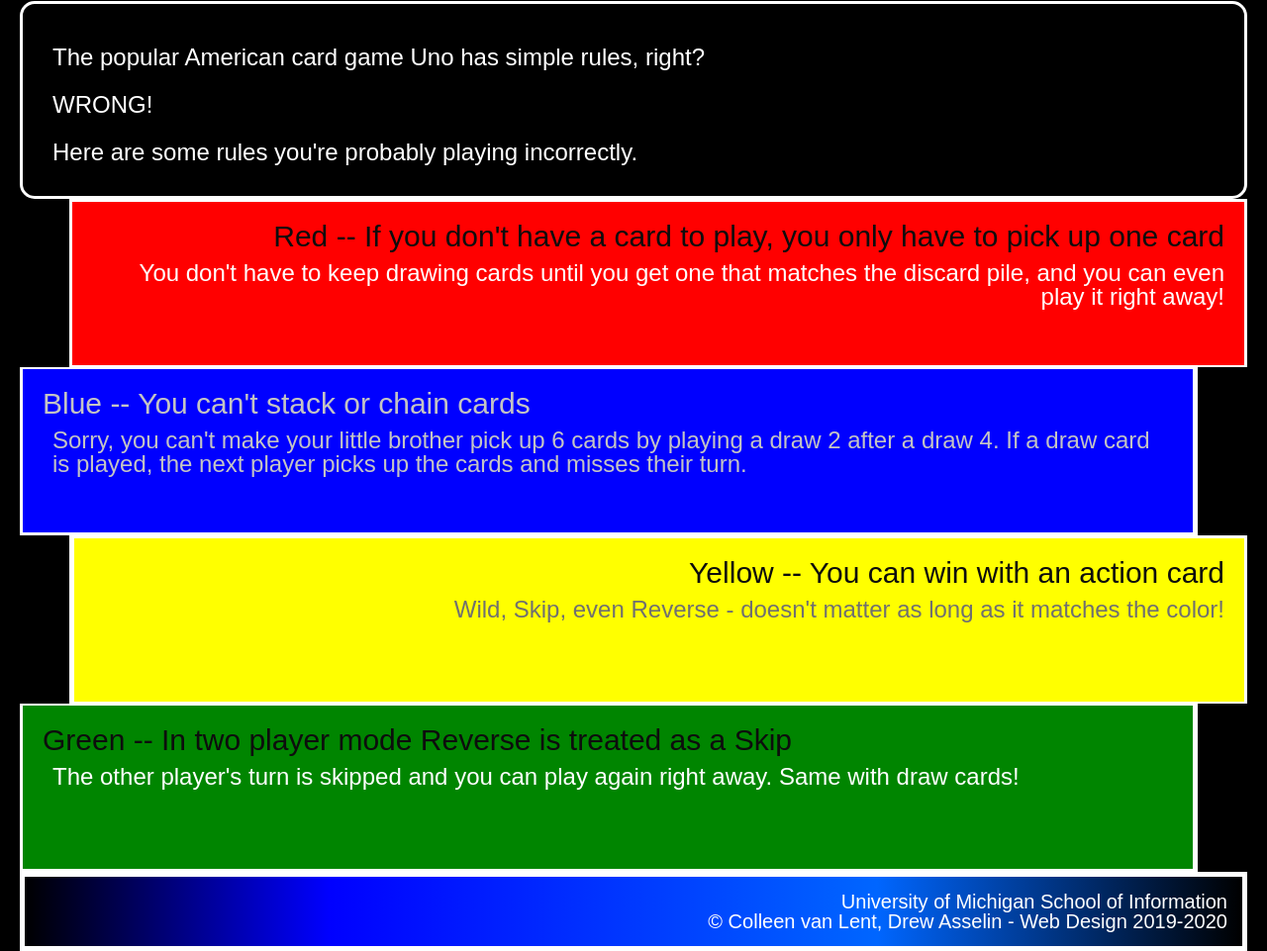
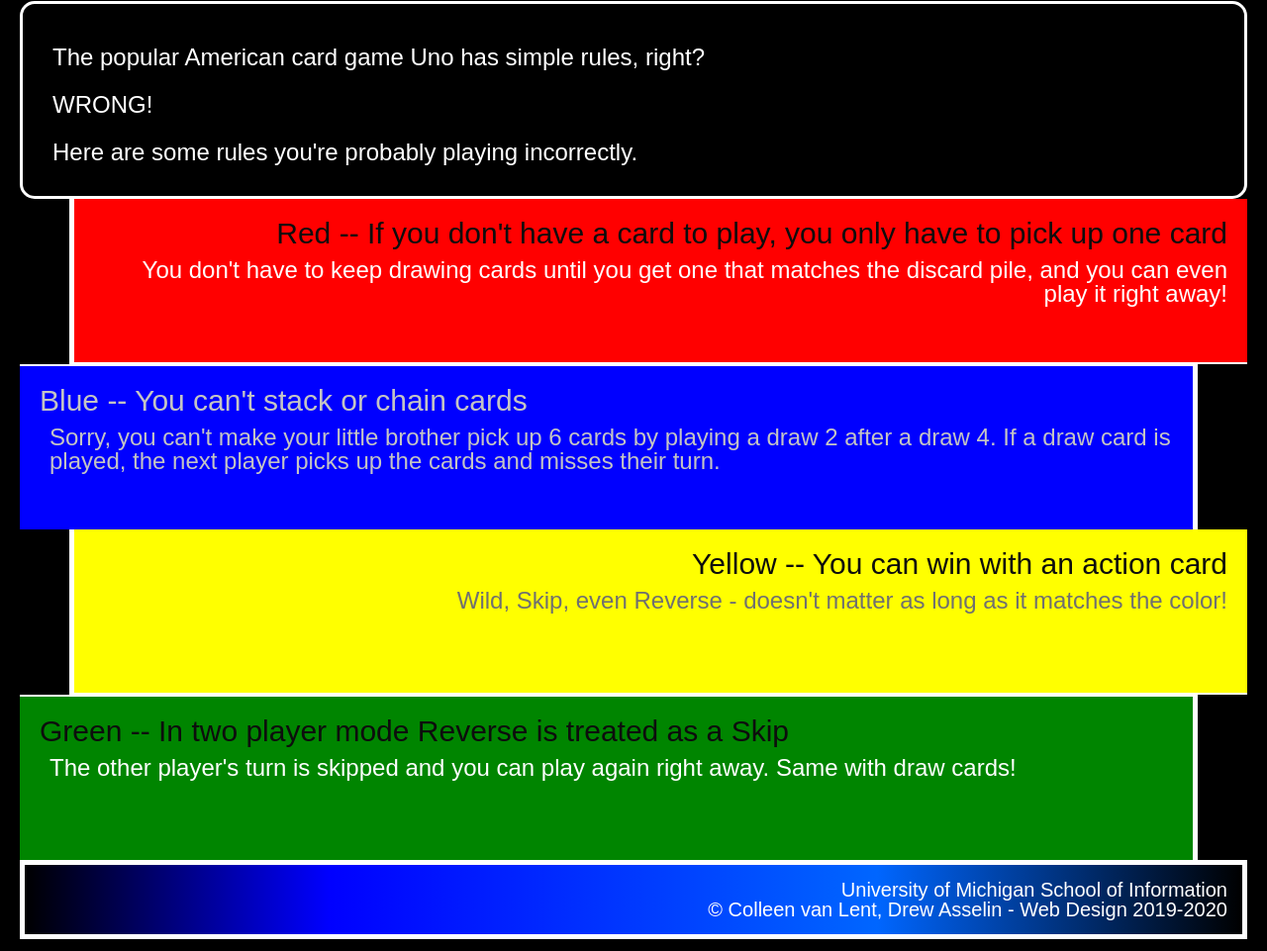
Before and after one commit to kakazzang/hw3-2022, a plain HTML site: page index.html in a window 1280 px wide. Shown: the part 327-1288 px from the top of the page at 99% size. Drawn offline with Linux system fonts and the light colour scheme.

Commit message:
Add files via upload

```diff
--- a/css/style.css
+++ b/css/style.css
@@ -37,42 +37,50 @@ div{
     border: 3px solid #ffffff;
 }
 
-div.introduction{
+.introduction{
     border-radius: 15px;
     margin-top: 15px;
     line-height: 2;
 }
 
-div.red{
+.red{
     background-color: #ff0000;
     text-align: right;
     margin-left: 50px;
     border-bottom: 2px solid #ffffff;
-    border-left: 5px solide #ffffff;
+    border-left: 5px solid #ffffff;
+    border-right: none;
+    border-top: none;
 }
 
-div.blue{
+.blue{
     background-color: #0000ff;
     text-align: left;
     margin-right: 50px;
     border-right: 5px solid #ffffff;
     border-top: 2px solid #ffffff;
+    border-left: none;
+    border-bottom: none;
 }
 
-div.yellow{
+.yellow{
     background-color: #ffff00;
     text-align: right;
     margin-left: 50px;
     border-bottom: 2px solid #ffffff;
     border-left: 5px solid #ffffff;
+    border-right: none;
+    border-top: none;
 }
 
-div.green{
+.green{
     background-color: #008500;
     text-align: left;
     margin-right: 50px;
     border-right: 5px solid #ffffff;
     border-top: 2px solid #ffffff;
+    border-left: none;
+    border-bottom: none;
 }
 
 footer{
```
